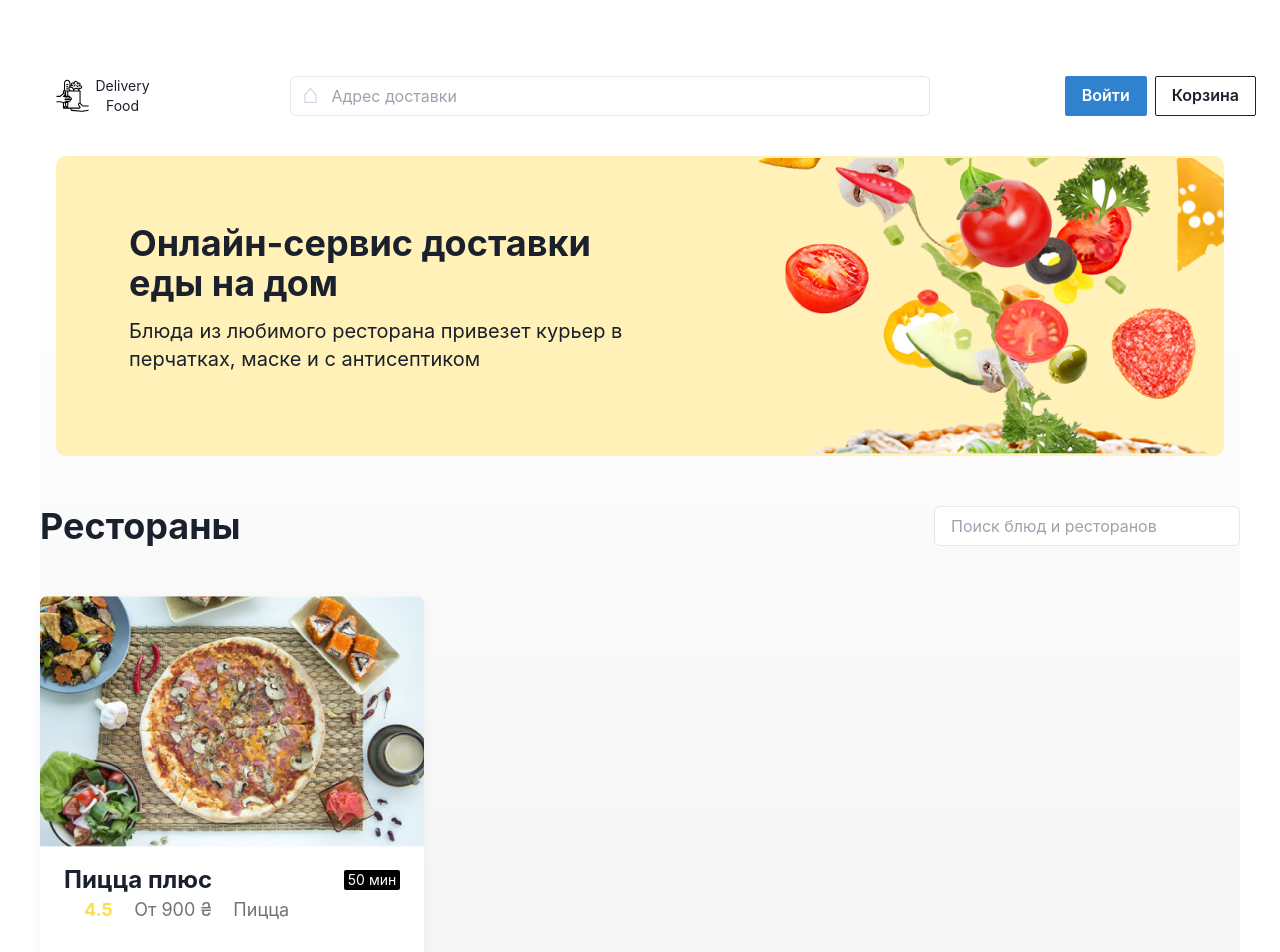
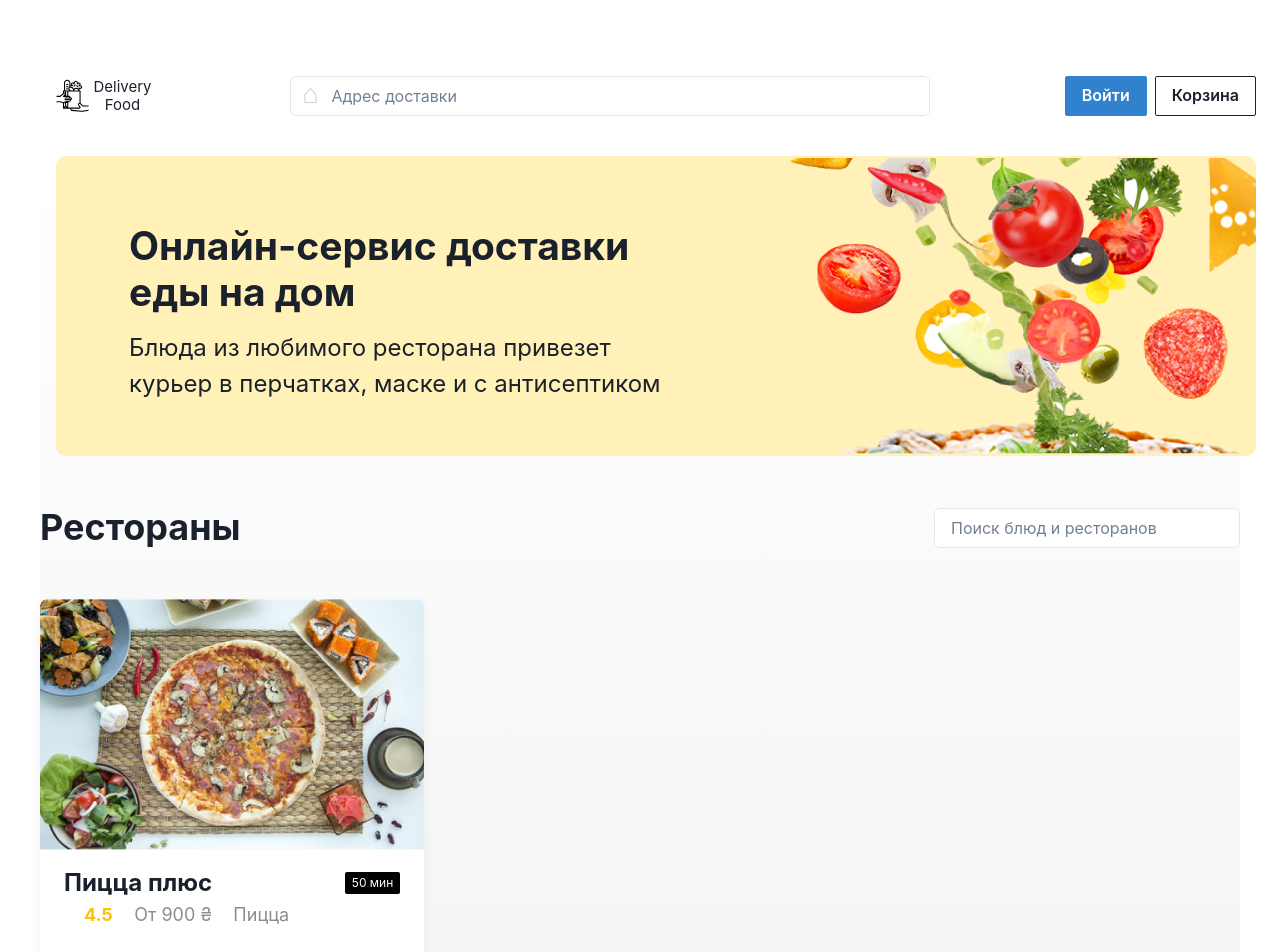
Before and after one commit to nuki1048/react-delivery-app, a React (Vite) app: page / in a window 1280 px wide. Shown: the top 952 px of the page. Built offline with nearby package versions, Linux system fonts and the light colour scheme.

Commit message:
rework components(remove a classes from tailwind)

```diff
--- a/package.json
+++ b/package.json
@@ -26,8 +26,6 @@
     "autoprefixer": "^10.4.14",
     "postcss": "^8.4.21",
     "postcss-load-config": "^4.0.1",
-    "sass": "^1.59.3",
-    "tailwindcss": "^3.2.7",
     "vite": "^4.2.0"
   }
 }
--- a/src/App.jsx
+++ b/src/App.jsx
@@ -1,4 +1,4 @@
-import { Flex, Input } from "@chakra-ui/react";
+import { Box, Flex, Heading, Input } from "@chakra-ui/react";
 import "./App.css";
 import AppBanner from "./components/appBanner/AppBanner";
 import AppFooter from "./components/appFooter/AppFooter";
@@ -9,10 +9,17 @@ function App() {
   return (
     <>
       <AppHeader />
-      <main className="main">
+      <Box
+        as={"section"}
+        background={
+          "linear-gradient(180deg,rgba(245, 245, 245, 0) 1.04%,#f5f5f5 100%)"
+        }
+      >
         <AppBanner />
         <Flex p={"50px 0 "} justify="space-between" align="center">
-          <h3 className="font-bold text-4xl">Рестораны</h3>
+          <Heading as={"h5"} className="font-bold text-4xl">
+            Рестораны
+          </Heading>
           <Input
             placeholder="Поиск блюд и ресторанов"
             w={"306px"}
@@ -21,7 +28,7 @@ function App() {
           />
         </Flex>
         <RestaurantItem />
-      </main>
+      </Box>
       <AppFooter />
     </>
   );
--- a/src/components/appBanner/AppBanner.jsx
+++ b/src/components/appBanner/AppBanner.jsx
@@ -1,4 +1,4 @@
-import { Box, Flex } from "@chakra-ui/react";
+import { Box, Flex, Heading, Text } from "@chakra-ui/react";
 import React from "react";
 import AppContainer from "../appContainer/AppContainer";
 import appBanerBg from "../../assets/appBannerBg.png";
@@ -6,24 +6,34 @@ const AppBanner = () => {
   return (
     <AppContainer>
       <Box
-        w="100%"
+        w="1200px"
         h="300px"
-        backgroundColor="#FFF1B8"
         mt="40px"
         borderRadius="10px"
         padding="67px 590px 80px 73px"
-        backgroundImage={appBanerBg}
-        backgroundRepeat={"no-repeat"}
-        backgroundPosition={"right"}
+        background={`url(${appBanerBg}) right no-repeat`}
+        backgroundColor="#FFF1B8"
       >
-        <h1 className="font-bold text-4xl text-left">
+        <Heading
+          as={"h1"}
+          fontWeight={"700"}
+          fontSize={"39px"}
+          lineHeight={"46px"}
+          textAlign={"left"}
+        >
           Онлайн-сервис доставки еды на дом
-        </h1>
+        </Heading>
 
-        <p className="text-left mt-3.5 font-normal text-xl">
+        <Text
+          fontWeight={"400"}
+          fontSize={"24px"}
+          lineHeigh={"28px"}
+          textAlign={"left"}
+          mt={"15px"}
+        >
           Блюда из любимого ресторана привезет курьер в перчатках, маске и с
           антисептиком
-        </p>
+        </Text>
       </Box>
     </AppContainer>
   );
--- a/src/components/appContainer/AppContainer.jsx
+++ b/src/components/appContainer/AppContainer.jsx
@@ -1,7 +1,7 @@
 import React from "react";
 import { Container } from "@chakra-ui/react";
 
-const AppContainer = (props) => {
-  return <Container maxW="1200px">{props.children}</Container>;
+const AppContainer = ({ children }) => {
+  return <Container maxW="1200px">{children}</Container>;
 };
 export default AppContainer;
--- a/src/components/appFooter/AppFooter.jsx
+++ b/src/components/appFooter/AppFooter.jsx
@@ -1,4 +1,11 @@
-import { Box, Flex, UnorderedList, ListItem, Image } from "@chakra-ui/react";
+import {
+  Box,
+  Flex,
+  UnorderedList,
+  ListItem,
+  Image,
+  Link,
+} from "@chakra-ui/react";
 import React from "react";
 import AppLogo from "../appLogo/AppLogo";
 import AppContainer from "../appContainer/AppContainer";
@@ -24,9 +31,15 @@ const AppFooter = () => {
             <ListItem>Контакты</ListItem>
           </UnorderedList>
           <Flex w={"127px"} justify="space-between">
-            <Image src={instagram} />
-            <Image src={facebook} />
-            <Image src={vk} />
+            <Link href="https://www.instagram.com/">
+              <Image src={instagram} />
+            </Link>
+            <Link href="https://www.facebook.com/">
+              <Image src={facebook} />
+            </Link>
+            <Link>
+              <Image src={vk} />
+            </Link>
           </Flex>
         </Flex>
       </AppContainer>
--- a/src/components/appLogo/AppLogo.jsx
+++ b/src/components/appLogo/AppLogo.jsx
@@ -1,11 +1,18 @@
 import React from "react";
-import { Box, Image } from "@chakra-ui/react";
+import { Box, Image, Heading } from "@chakra-ui/react";
 import logo from "../../assets/logo.svg";
 const AppLogo = () => {
   return (
     <Box display="flex" w="100px">
       <Image src={logo} alt="Delivery Food Logo" />
-      <h2 className="font-normal text-sm">Delivery Food</h2>
+      <Heading
+        as={"h2"}
+        fontWeight={"400"}
+        fontSize={"15px"}
+        lineHeigh={"18px"}
+      >
+        Delivery Food
+      </Heading>
     </Box>
   );
 };
--- a/src/components/restaurantItem/RestaurantItem.jsx
+++ b/src/components/restaurantItem/RestaurantItem.jsx
@@ -1,4 +1,4 @@
-import { Box, Flex } from "@chakra-ui/react";
+import { Box, Flex, Heading, Text } from "@chakra-ui/react";
 import React from "react";
 import pizza from "../../assets/pizza.jpg";
 const RestaurantItem = () => {
@@ -15,10 +15,24 @@ const RestaurantItem = () => {
       p={"268px 24px 35px 24px"}
     >
       <Flex justify={"space-between"} align="center">
-        <h3 className="font-bold text-2xl">Пицца плюс</h3>
-        <div className="font-normal bg-black text-white text-sm w-14 h-5 rounded-sm flex items-center justify-center">
+        <Text fontWeight={"700"} fontSize={"24px"} lineHeight={"32px"}>
+          Пицца плюс
+        </Text>
+        <Box
+          w={"55px"}
+          h={"22px"}
+          display={"flex"}
+          alignItems={"center"}
+          justifyContent={"center"}
+          borderRadius={"2px"}
+          backgroundColor={"#000"}
+          color={"#FFF"}
+          fontWeight={"400"}
+          fontSize={"12px"}
+          lineHeight={"20px"}
+        >
           50 мин
-        </div>
+        </Box>
       </Flex>
       <Flex
         w={"205px"}
@@ -26,9 +40,30 @@ const RestaurantItem = () => {
         justify={"space-between"}
         align="center"
       >
-        <div className="font-bold text-lg text-yellow-300">4.5</div>
-        <div className="font-normal text-lg text-neutral-500">От 900 ₴</div>
-        <div className="font-normal text-lg text-neutral-500">Пицца</div>
+        <Box
+          fontWeight={"700"}
+          fontSize={"18px"}
+          lineHeight={"32px"}
+          color={"#FFC107"}
+        >
+          4.5
+        </Box>
+        <Box
+          fontWeight={"400"}
+          fontSize={"18px"}
+          lineHeight={"32px"}
+          color={" #8C8C8C"}
+        >
+          От 900 ₴
+        </Box>
+        <Box
+          fontWeight={"400"}
+          fontSize={"18px"}
+          lineHeight={"32px"}
+          color={" #8C8C8C"}
+        >
+          Пицца
+        </Box>
       </Flex>
     </Box>
   );
--- a/src/index.css
+++ b/src/index.css
@@ -1,6 +1,3 @@
-@tailwind base;
-@tailwind components;
-@tailwind utilities;
 @import url("https://fonts.googleapis.com/css2?family=Roboto:wght@400;700&display=swap");
 :root {
   font-family: Inter, system-ui, Avenir, Helvetica, Arial, sans-serif;
```
Also changed, not shown: 1 other file (tests, documents, lock files or other folders).
